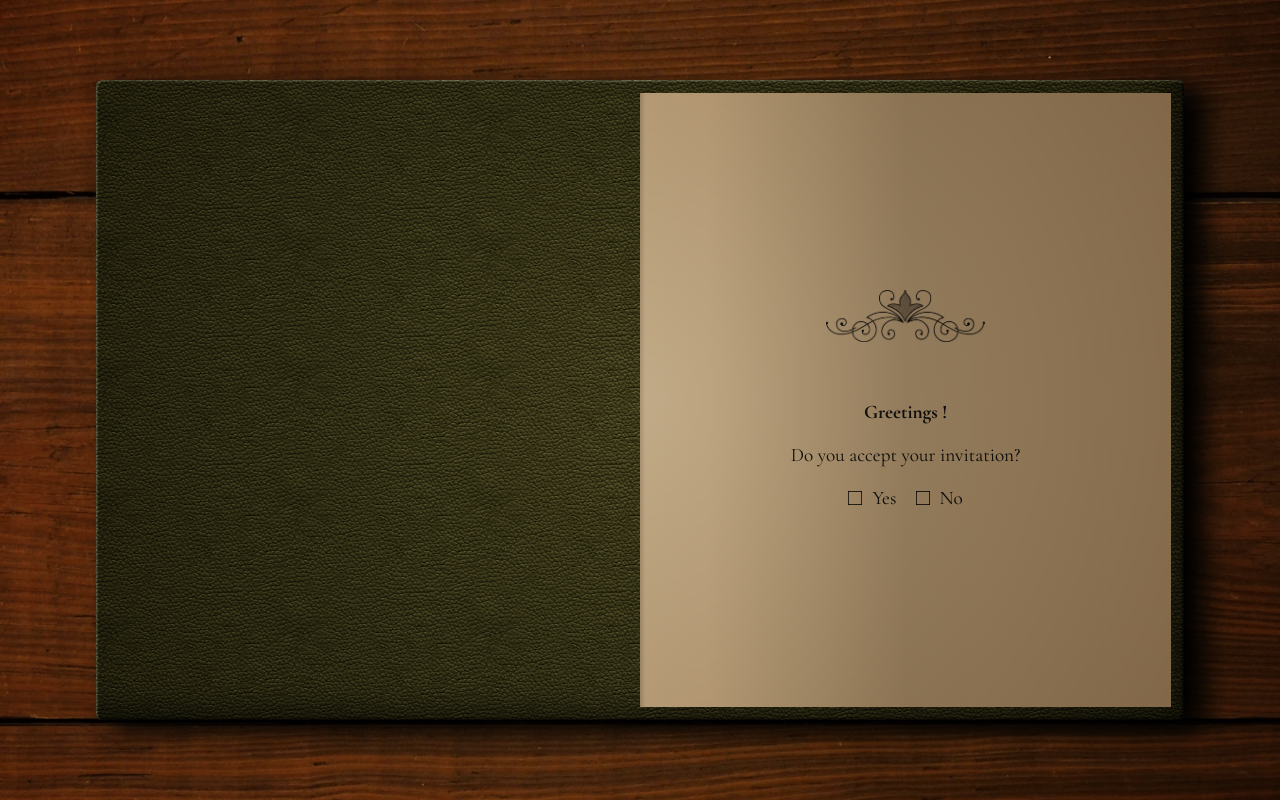
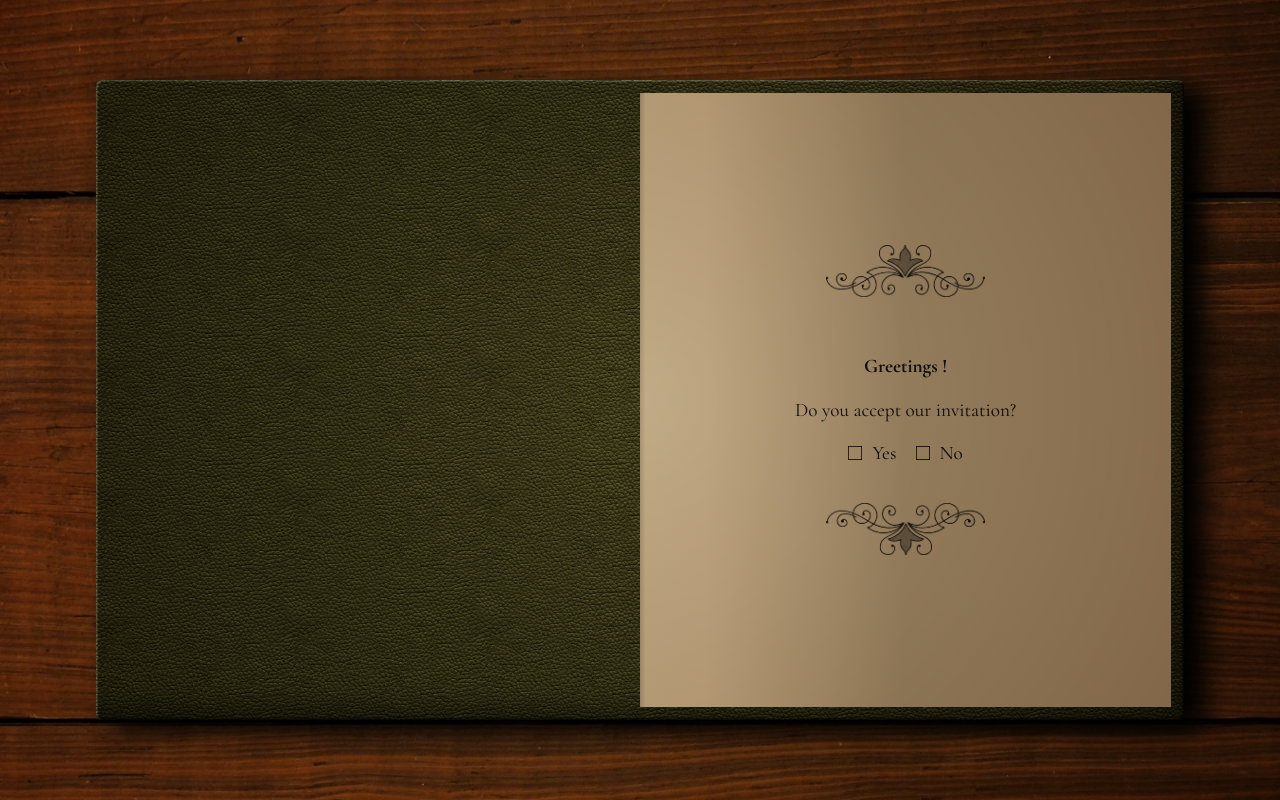
Before and after one commit to minigodzilla/vue-rsvp, a Vue app: page / in a window 1280 px wide. Built offline with nearby package versions, Linux system fonts and the light colour scheme.

Commit message:
Update GuestManager.vue

```diff
--- a/src/components/GuestManager.vue
+++ b/src/components/GuestManager.vue
@@ -78,15 +78,16 @@
 				<img draggable="false" class="img img-small img-flourish" src="/assets/flourish-1.jpg" />
 				<div class="body-text">
 					<h4>Greetings {{ guest.firstName }}!</h4>
-					<p>Do you accept your invitation?</p>
+					<p>Do you accept our invitation?</p>
 					<div class="input-row">
-						<input type="radio" name="accepts" value="veg" id="accepts-yes" v-model="guest.accepts" ref="accepts" />
+						<input type="radio" name="accepts" value="yes" id="accepts-yes" v-model="guest.accepts" ref="accepts" />
 						<label for="accepts-yes">Yes</label>
-						<input type="radio" name="accepts" value="beef" id="accepts-no" v-model="guest.accepts" ref="accepts" />
+						<input type="radio" name="accepts" value="no" id="accepts-no" v-model="guest.accepts" ref="accepts" />
 						<label for="accepts-no">No</label>
 					</div>
 				</div>
-				<button class="page-turn" v-on:click="next('guest-and-children')">
+				<img draggable="false" class="img img-small img-flourish" src="/assets/flourish-2.jpg" />
+				<button class="page-turn" v-on:click="spreadWelcomeNext()">
 					<img draggable="false" src="/assets/page-turn.svg" />
 				</button>
 				<div class="page-turn-tip" v-on:click="next('guest-and-children')">Turn the page to continue.</div>
@@ -996,6 +997,14 @@ export default {
 		this.lookupGuest();
 	},
 	methods: {
+		spreadWelcomeNext() {
+			if (this.guest.accepts == 'no') {
+				this.step = 12;
+			}
+			if (this.guest.accepts == 'yes') {
+				this.step = 2;
+			}
+		},
 		prev() {
 			this.step--;
 		},
```
